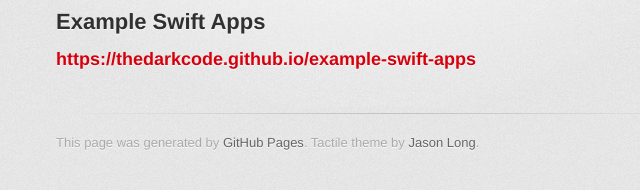
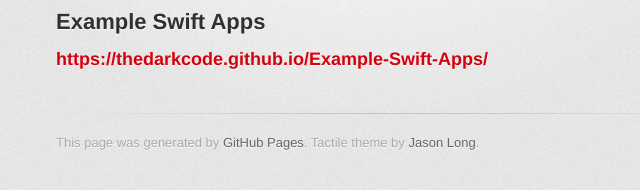
Before and after one commit to TheDarkCode/thedarkcode.github.io, a plain HTML site: page index.html in a window 1280 px wide. Shown: the part 466-656 px from the top of the page, 274-914 px from the left. Drawn offline with Linux system fonts and the light colour scheme; a web font is replaced by a local one.

Commit message:
Update index.cshtml

```diff
--- a/index.html
+++ b/index.html
@@ -47,7 +47,7 @@
 
 <h2><a id="example-swift-apps" class=anchor" href="#example-swift-apps" aria-hidden="true"><span class="octicon octicon-link"></span></a>Example Swift Apps</h2>
 <h3>
-<a id="httpsthedarkcodegithubioexampleswiftapps" class="anchor" href="#httpsthedarkcodegithubioexampleswiftapps" aria-hidden="true"><span class="octicon octicon-link"></span></a><a href="http://thedarkcode.github.io/Example-Swift-Apps/">https://thedarkcode.github.io/example-swift-apps</a>
+<a id="httpsthedarkcodegithubioexampleswiftapps" class="anchor" href="#httpsthedarkcodegithubioexampleswiftapps" aria-hidden="true"><span class="octicon octicon-link"></span></a><a href="https://thedarkcode.github.io/Example-Swift-Apps/">https://thedarkcode.github.io/Example-Swift-Apps/</a>
 </h3>
         </section>
 
```
